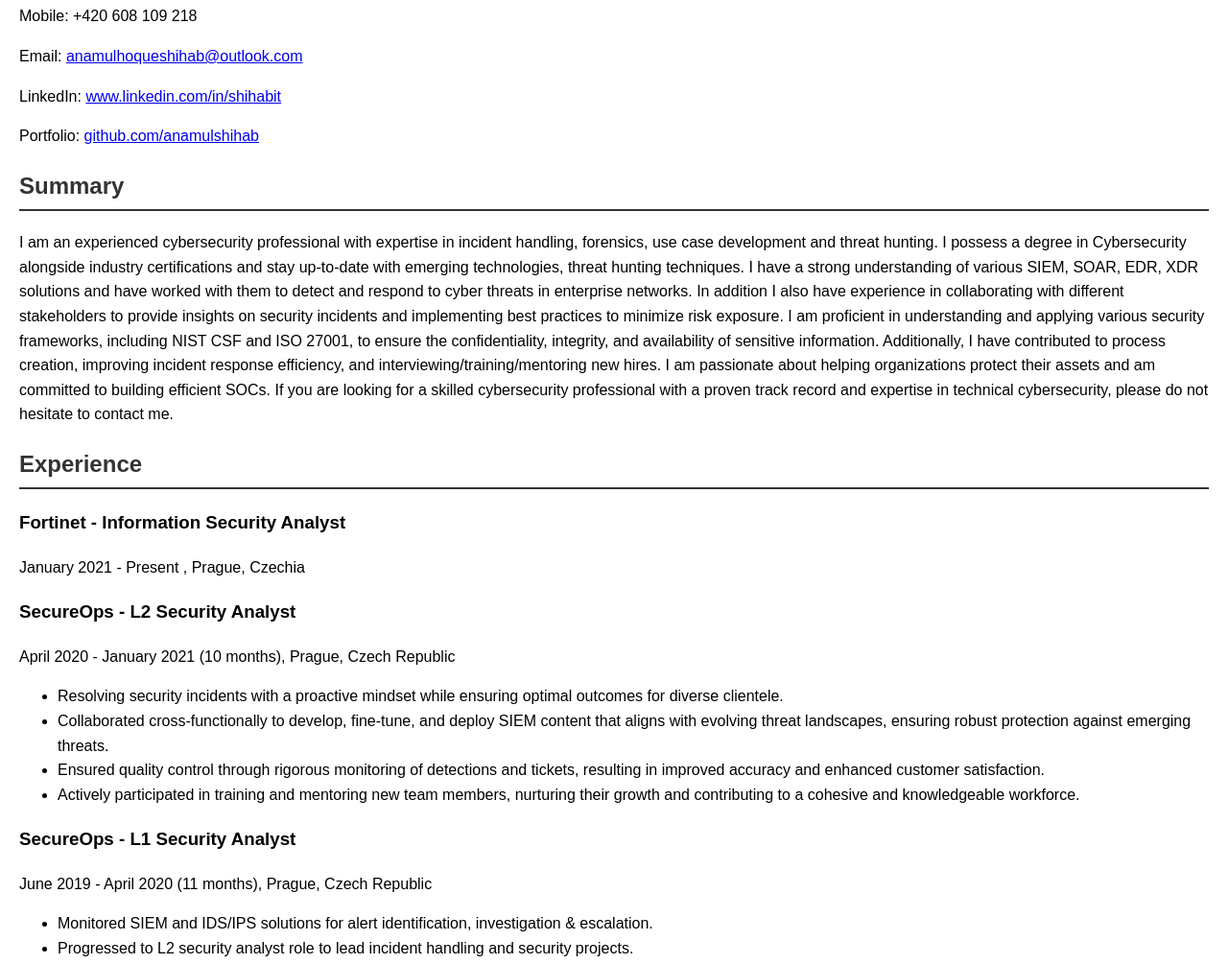
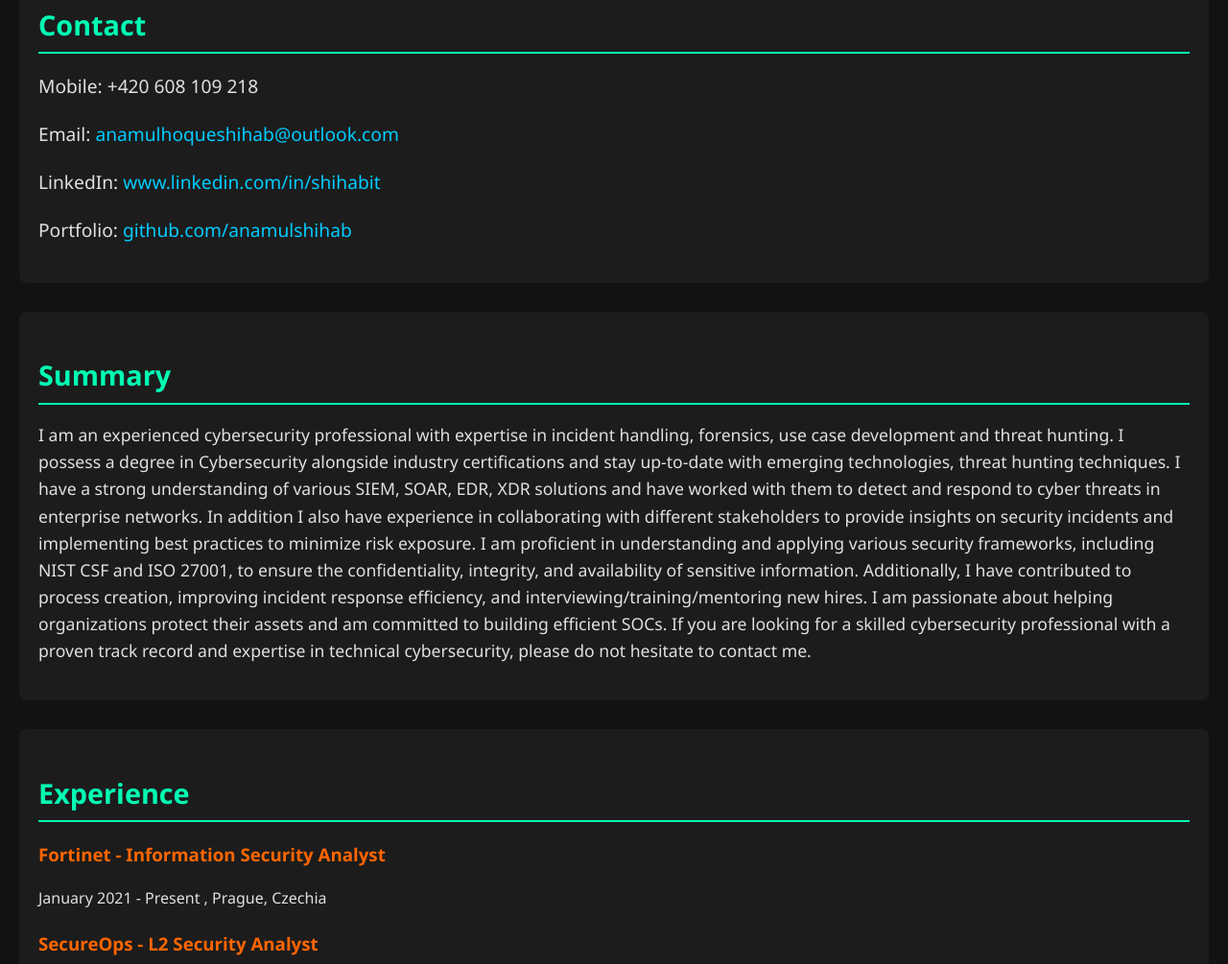
Before and after one commit to anamulshihab/anamulshihab.github.io, a plain HTML site: page index.html in a window 1280 px wide. Shown: the part 242-1247 px from the top of the page at 96% size. Drawn offline with Linux system fonts and the light colour scheme.

Commit message:
Updated index.html with gpt4

```diff
--- a/index.html
+++ b/index.html
@@ -1,18 +1,117 @@
-
 <!DOCTYPE html>
 <html lang="en">
 <head>
     <meta charset="UTF-8">
     <meta name="viewport" content="width=device-width, initial-scale=1.0">
-    <title> Anamul Hoque Shihab - CV</title>
+    <title>Anamul Hoque Shihab - Cybersecurity Professional</title>
     <style>
-        body { font-family: Arial, sans-serif; margin: 20px; line-height: 1.6; }
-        h1, h2 { color: #333; }
-        .contact, .skills, .certifications, .experience, .education, .summary { margin-bottom: 20px; }
-        .section-title { border-bottom: 2px solid #333; padding-bottom: 5px; }
-        .experience-item, .education-item, .certification-item { margin-bottom: 15px; }
-        .links a { color: #0066cc; text-decoration: none; }
-        .links a:hover { text-decoration: underline; }
+        body {
+            font-family: 'Segoe UI', Tahoma, Geneva, Verdana, sans-serif;
+            background-color: #121212;
+            color: #E0E0E0;
+            margin: 20px;
+            line-height: 1.6;
+        }
+
+        h1, h2 {
+            color: #00FFB3;
+        }
+
+        h1 {
+            font-size: 2.5em;
+        }
+
+        h2 {
+            font-size: 1.8em;
+            margin-bottom: 10px;
+        }
+
+        .section-title {
+            border-bottom: 2px solid #00FFB3;
+            padding-bottom: 5px;
+        }
+
+        .contact, .skills, .certifications, .experience, .education, .summary {
+            margin-bottom: 30px;
+            padding: 20px;
+            background-color: #1C1C1C;
+            border-radius: 8px;
+        }
+
+        .contact p, .summary p {
+            font-size: 1.1em;
+        }
+
+        .experience-item, .education-item, .certification-item {
+            margin-bottom: 15px;
+        }
+
+        a {
+            color: #00CCFF;
+            text-decoration: none;
+            transition: color 0.3s ease;
+        }
+
+        a:hover {
+            color: #FF6600;
+        }
+
+        ul {
+            list-style-type: none;
+            padding-left: 0;
+        }
+
+        ul li::before {
+            content: "\2022";
+            color: #00FFB3;
+            font-weight: bold;
+            display: inline-block;
+            width: 1em;
+            margin-left: -1em;
+        }
+
+        .links a {
+            color: #00CCFF;
+            text-decoration: none;
+        }
+
+        .links a:hover {
+            text-decoration: underline;
+        }
+
+        .experience-item ul, .skills ul, .languages ul {
+            margin-left: 20px;
+        }
+
+        .experience-item h3, .education-item h3 {
+            color: #FF6600;
+        }
+
+        .languages {
+            margin-bottom: 50px;
+        }
+
+        .contact p {
+            font-size: 1.2em;
+        }
+
+        @media screen and (max-width: 768px) {
+            body {
+                margin: 10px;
+            }
+
+            h1 {
+                font-size: 2em;
+            }
+
+            h2 {
+                font-size: 1.5em;
+            }
+
+            .contact p {
+                font-size: 1em;
+            }
+        }
     </style>
 </head>
 <body>
```
